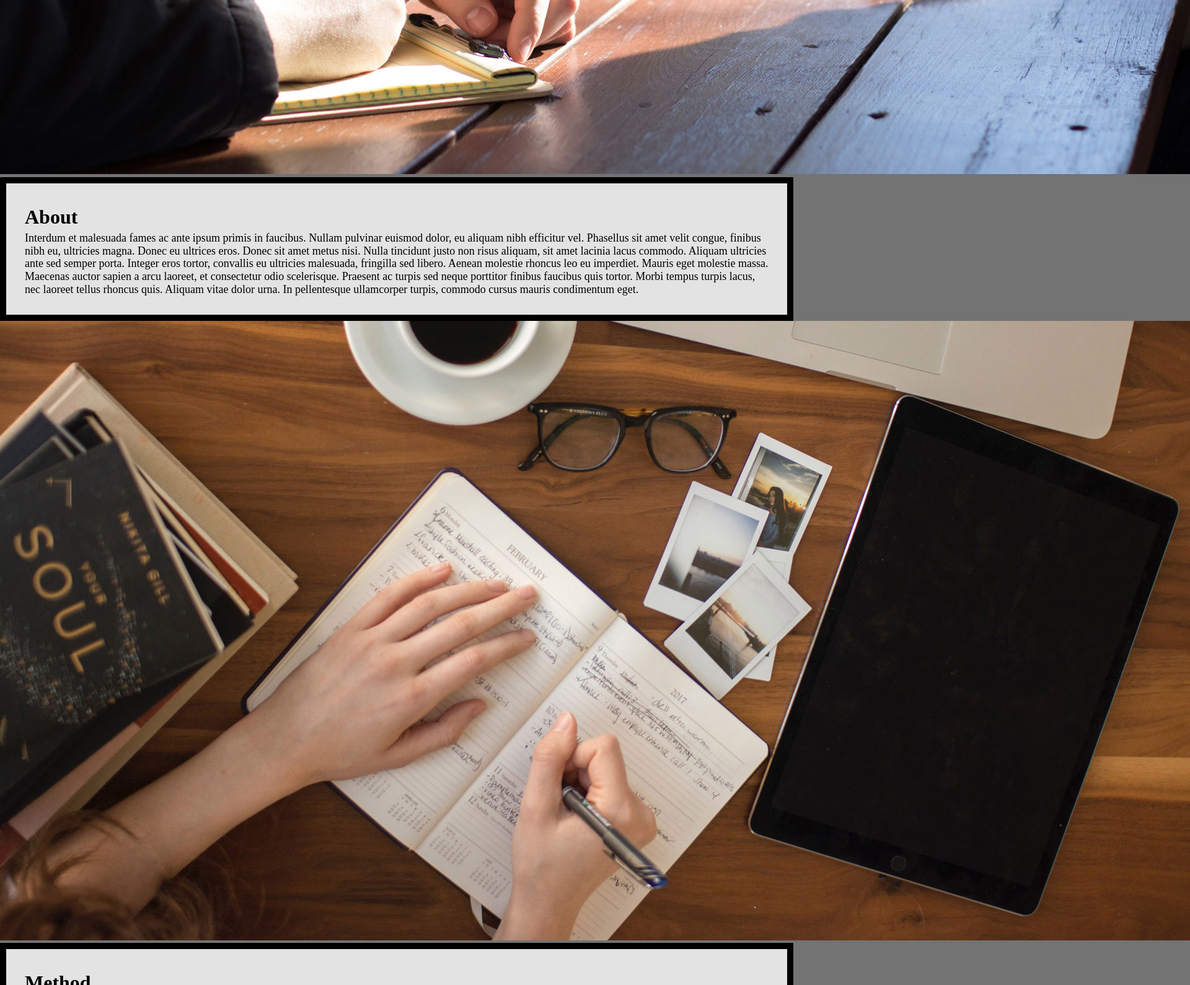
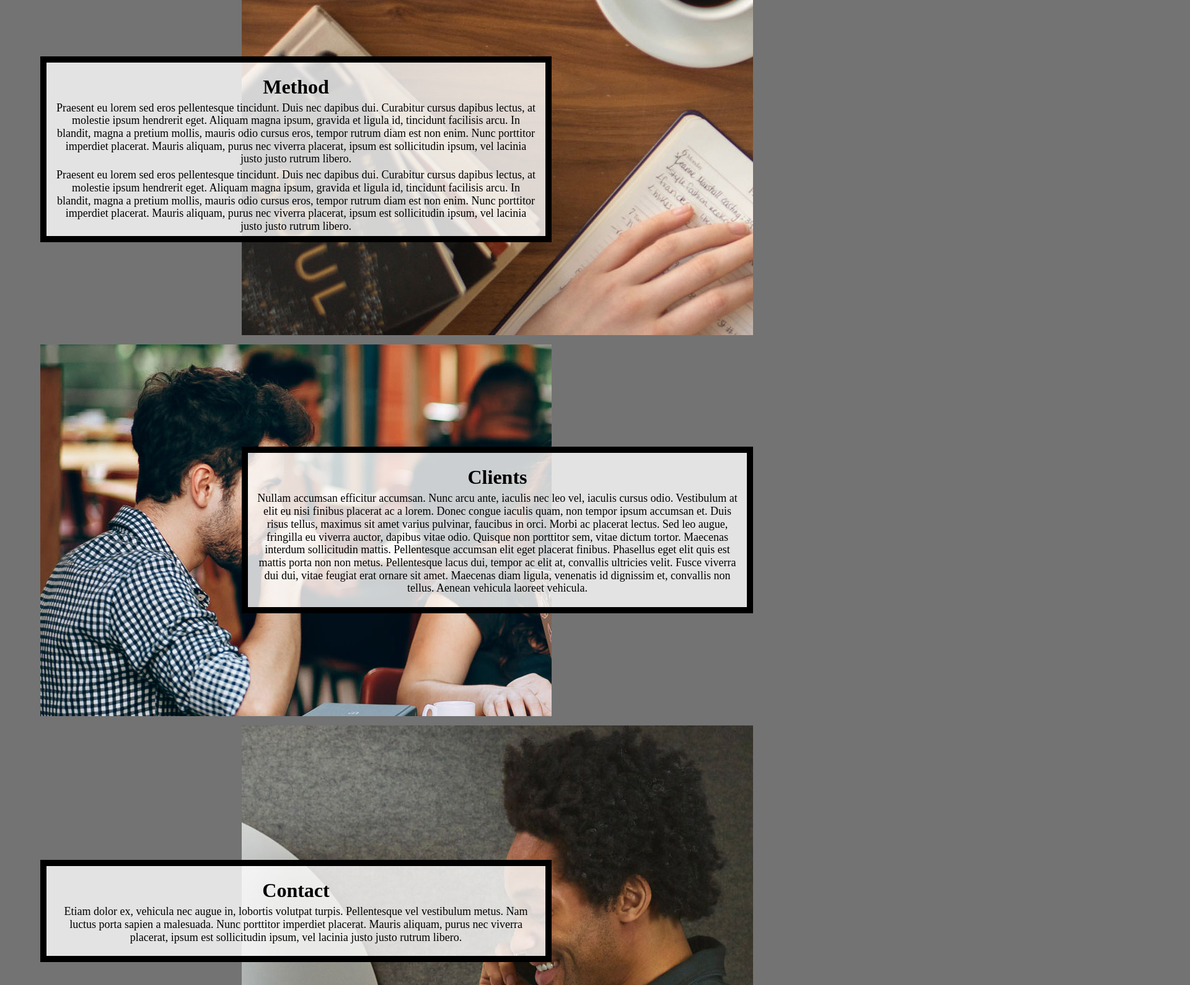
Before and after one commit to mxmaro/hw3_2025, a plain HTML site: page index.html in a window 1280 px wide. Shown: the part 1210-2800 px from the top of the page at 62% size, 1920 px wide, since content can reach past the window. Drawn offline with Linux system fonts and the light colour scheme.

Commit message:
finished assignment lol

```diff
--- a/css/style.css
+++ b/css/style.css
@@ -3,47 +3,155 @@
 
 /* Step 1: Write selector/rule property to add an underline when
 links in the navigation are in the hover or focus state.*/
+nav a:hover,
+nav a:focus {
+  text-decoration: underline;
+}
 
 
 
 /* Step 2a: Write selector/rule property to position the default position for the skip class element*/
-
+.skip a {
+     position: absolute;
+     top: -40px;
+     left: 0;
+     background-color: #fff;
+     padding: 10px;
+     text-decoration: none;
+}
 
 /* Step 2b: Write selector/rule property to position the skip class element when it is in focus*/
-
+.skip a:focus {
+     top: 20px;
+     border: 2px solid #000;
+   }
 
 /* Step 3: Write selector/rule property to style all elements when in focus*/
-
-
+:focus {
+     outline: none;
+     border: 2px solid #000;
+}
 
 /* Step 4: Write selector/rule property to style the container */
-
+.container {
+     display: grid;
+     grid-template-columns: 1fr 5fr 1fr;
+     grid-auto-rows: auto; /* Automatic row sizing */
+     gap: 15px;
+ }
 
 /* Step 5: Write selector/rule property to add the background image to the
 first div in the grid  and place it in the grid. */
-
-
+.container > *:first-child {
+     grid-column: 1 / -1; /* Take up all columns */
+     grid-row: 1; /* Always at the top */
+     background: url('../images/header.jpg') no-repeat center center;
+     background-size: cover;
+     background-attachment: fixed; /* Parallax effect */
+     text-align: center;
+     padding: 20px;
+ }
 
 /* Steps 6 and 7: Write the selector/rule properties to add place the next elements in the next
  four rows in the grid. */
 
       /*This will be a lot of rules.... but be strategic and combine seletors*/
 
+.about, .method, .clients, .contact {
+     grid-column: 2 / 3; /* Start in the 2nd column */
+     text-align: center;
+}
+
+.about {
+     grid-row: 2;
+}
+
+.method {
+     grid-row: 3;
+}
+
+.clients {
+     grid-row: 4;
+}
+
+.contact {
+     grid-row: 5;
+}
+
+
+.about-image, .method-image, .clients-image, .contact-image {
+     grid-column: 1 / -1; /* Cover all columns */
+     max-height: 600px;
+     overflow: hidden; /* Hide overflowing content */
+     background-size: cover;
+     background-position: center;
+ }
+
+ .about-image {
+     grid-row: 2;
+     background-image: url('../images/about.jpg');
+ }
+ .method-image {
+     grid-row: 3;
+     background-image: url('../images/method.jpg');
+}
+ .clients-image {
+     grid-row: 4;
+     background-image: url('../images/clients.jpg');
+}
+ .contact-image {
+     grid-row: 5;
+     background-image: url('../images/contact.jpg');
+}
 
  /* Step 8: Write the selector/rule property to style the .text-block class. */
 
+ .text-block {
+     display: grid !important;
+     place-self: center;
+     text-align: center;
+     width: auto !important; /* Allows width to adjust to content */
+     height: fit-content !important;
+     margin: 0px auto; /* Centers the text block */
+     padding: 15px !important; /* Reduces extra space inside */
+     border: 10px solid black; /* Keeps outline */
+ }
 
-/* Add your media query here */
-
-
-  /* Step 9: Write the selector/rule property to style the nav element */
-
-
-  /* Step 10: Write the selector/rule property to update the .container class */
-
-
-  /* Steps 11 and 12: Update the grid-column property of the grid's children (where-needed)*/
+ .text-block p {
+     margin-bottom: 5px !important; /* Ensures no excessive spacing below text */
+ }
 
 
 
+/* Add your media query here */
+@media screen and (min-width: 800px) {
+
+  /* Step 9: Write the selector/rule property to style the nav element */
+  nav {
+     text-align: right !important; /* Moves navigation to the right */
+     padding: 30px 0 !important; /* 30px top & bottom, 0 left & right */
+ }
+
+  /* Step 10: Write the selector/rule property to update the .container class */
+  .container {
+     display: grid;
+     grid-template-columns: 50px auto 500px auto 50px;
+     grid-auto-rows: min-content;
+     gap: 15px;
+ }
+
+  /* Steps 11 and 12: Update the grid-column property of the grid's children (where-needed)*/
+  .about, .clients, .method-image, .contact-image {
+     grid-column: 3 / 5; /* Start in 3rd column, span 2 columns */
+ }
+
+ .method, .contact, .about-image, .clients-image {
+     grid-column: 2 / 4; /* Start in 2nd column, span 2 columns */
+ }
+
  /* Step 13:Write the selector/rule property to update the .text-block class */
+ .text-block {
+     max-height: 250px !important; /* Prevent excessive height */
+     overflow: auto !important; /* Scroll if needed */
+ }
+}
--- a/index.html
+++ b/index.html
@@ -4,13 +4,13 @@
     <meta charset="utf-8">
     <meta name="viewport" content="width=device-width, initial-scale=1.0">
     <link rel="icon" type="image/png" href="images/logo-drk.png" />
-    <link rel="stylesheet" type="text/css" href="css/style.css">
     <link rel="stylesheet" type="text/css" href="css/html5reset.css">
     <link rel="stylesheet" type="text/css" href="css/starter_style.css">
+    <link rel="stylesheet" type="text/css" href="css/style.css">
     <title>Newer Company Inc.</title>
   </head>
   <body>
-    <div class="skip"><a href="">Skip to Main Content</a></div>
+    <div class="skip"><a href="#main">Skip to Main Content</a></div>
     <header>
       <nav>
           <ul>
@@ -22,50 +22,50 @@
         </nav>
     </header>
     <main class="container" id = "main">
-      <div class = overview>
+      <div class = "overview" tabindex="0">
         <h1>New Company Inc.</h1>
         <p>Creating a better workspace by transforming the office paradigm. We're helping employees make their mark on the world through effective workspace management.  We would love to meet you and explore collaboration opportunities.</p>
       </div>
 
-      <div class="about-image" id="about">
-        <img src="images/about.jpg" alt=""/>
+      <div class="about-image" id="about" tabindex="0">
+        <img src="images/about.jpg" alt="Company conference meeting"/>
       </div>
 
-      <div class="about text-block">
+      <div class="about text-block" tabindex="0">
         <h2>About</h2>
         <p>Interdum et malesuada fames ac ante ipsum primis in faucibus. Nullam pulvinar euismod dolor, eu aliquam nibh efficitur vel. Phasellus sit amet velit congue, finibus nibh eu, ultricies magna. Donec eu ultrices eros. Donec sit amet metus nisi. Nulla tincidunt justo non risus aliquam, sit amet lacinia lacus commodo. Aliquam ultricies ante sed semper porta. Integer eros tortor, convallis eu ultricies malesuada, fringilla sed libero. Aenean molestie rhoncus leo eu imperdiet. Mauris eget molestie massa. Maecenas auctor sapien a arcu laoreet, et consectetur odio scelerisque. Praesent ac turpis sed neque porttitor finibus faucibus quis tortor. Morbi tempus turpis lacus, nec laoreet tellus rhoncus quis. Aliquam vitae dolor urna. In pellentesque ullamcorper turpis, commodo cursus mauris condimentum eget.</p>
       </div>
 
-      <div class="method-image" id="method">
-        <img src="images/method.jpg" alt=""/>
+      <div class="method-image" id="method" tabindex="0">
+        <img src="images/method.jpg" alt="Client work in a notebook"/>
       </div>
 
-      <div class="method text-block">
+      <div class="method text-block" tabindex="0">
         <h2>Method</h2>
         <p>Praesent eu lorem sed eros pellentesque tincidunt. Duis nec dapibus dui. Curabitur cursus dapibus lectus, at molestie ipsum hendrerit eget. Aliquam magna ipsum, gravida et ligula id, tincidunt facilisis arcu. In blandit, magna a pretium mollis, mauris odio cursus eros, tempor rutrum diam est non enim. Nunc porttitor imperdiet placerat. Mauris aliquam, purus nec viverra placerat, ipsum est sollicitudin ipsum, vel lacinia justo justo rutrum libero.</p>
         <p>Praesent eu lorem sed eros pellentesque tincidunt. Duis nec dapibus dui. Curabitur cursus dapibus lectus, at molestie ipsum hendrerit eget. Aliquam magna ipsum, gravida et ligula id, tincidunt facilisis arcu. In blandit, magna a pretium mollis, mauris odio cursus eros, tempor rutrum diam est non enim. Nunc porttitor imperdiet placerat. Mauris aliquam, purus nec viverra placerat, ipsum est sollicitudin ipsum, vel lacinia justo justo rutrum libero.</p>
       </div>
 
-      <div class="clients-image" id="clients">
-        <img src="images/clients.jpg" alt=""/>
+      <div class="clients-image" id="clients" tabindex="0">
+        <img src="images/clients.jpg" alt="Company representative meeting a client"/>
       </div>
 
-      <div class="clients text-block">
+      <div class="clients text-block" tabindex="0">
         <h2>Clients</h2>
         <p>Nullam accumsan efficitur accumsan. Nunc arcu ante, iaculis nec leo vel, iaculis cursus odio. Vestibulum at elit eu nisi finibus placerat ac a lorem. Donec congue iaculis quam, non tempor ipsum accumsan et. Duis risus tellus, maximus sit amet varius pulvinar, faucibus in orci. Morbi ac placerat lectus. Sed leo augue, fringilla eu viverra auctor, dapibus vitae odio. Quisque non porttitor sem, vitae dictum tortor. Maecenas interdum sollicitudin mattis. Pellentesque accumsan elit eget placerat finibus. Phasellus eget elit quis est mattis porta non non metus. Pellentesque lacus dui, tempor ac elit at, convallis ultricies velit. Fusce viverra dui dui, vitae feugiat erat ornare sit amet. Maecenas diam ligula, venenatis id dignissim et, convallis non tellus. Aenean vehicula laoreet vehicula.</p>
       </div>
 
-      <div class="contact-image" id="contact">
-        <img src="images/contact.jpg" alt =""/>
+      <div class="contact-image" id="contact" tabindex="0">
+        <img src="images/contact.jpg" alt ="Company representative calling a client"/>
       </div>
 
-      <div class="contact text-block">
+      <div class="contact text-block" tabindex="0">
         <h2>Contact</h2>
         <p>Etiam dolor ex, vehicula nec augue in, lobortis volutpat turpis. Pellentesque vel vestibulum metus. Nam luctus porta sapien a malesuada. Nunc porttitor imperdiet placerat. Mauris aliquam, purus nec viverra placerat, ipsum est sollicitudin ipsum, vel lacinia justo justo rutrum libero.</p>
       </div>
   </main>
     <footer>
-      <p>University of Michigan School of Information <br/>
+      <p>University of Michigan School of Information <br>
         &copy; Colleen van Lent, Drew Asselin - Web Design 2019-2020</p>
     </footer>
   </body>
```
